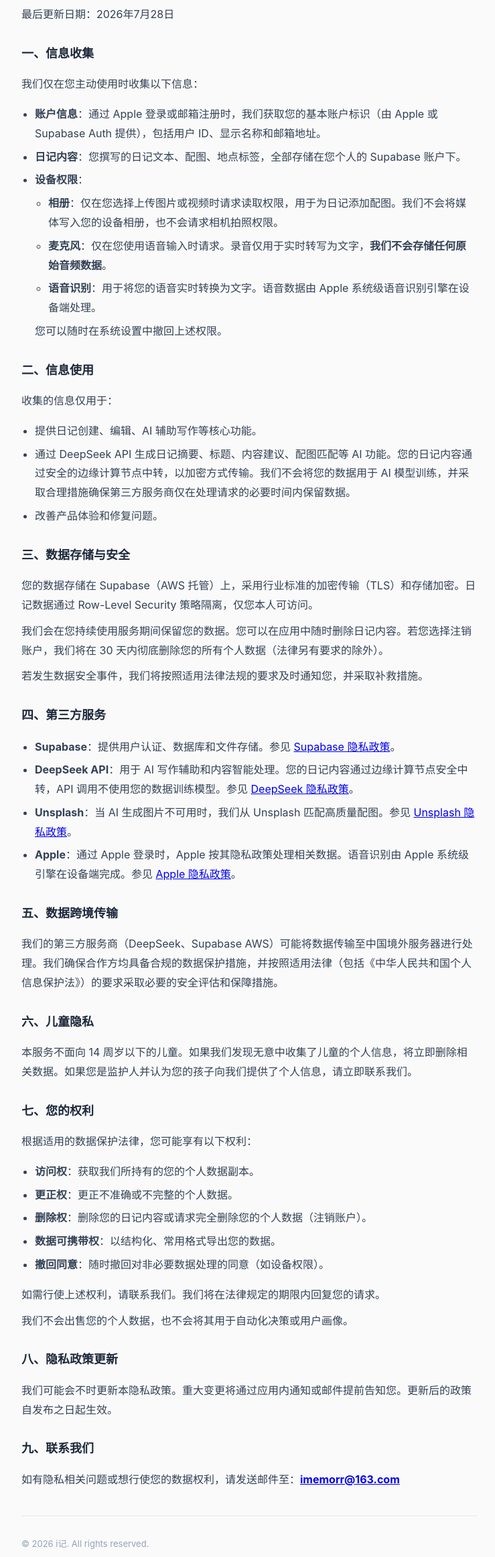
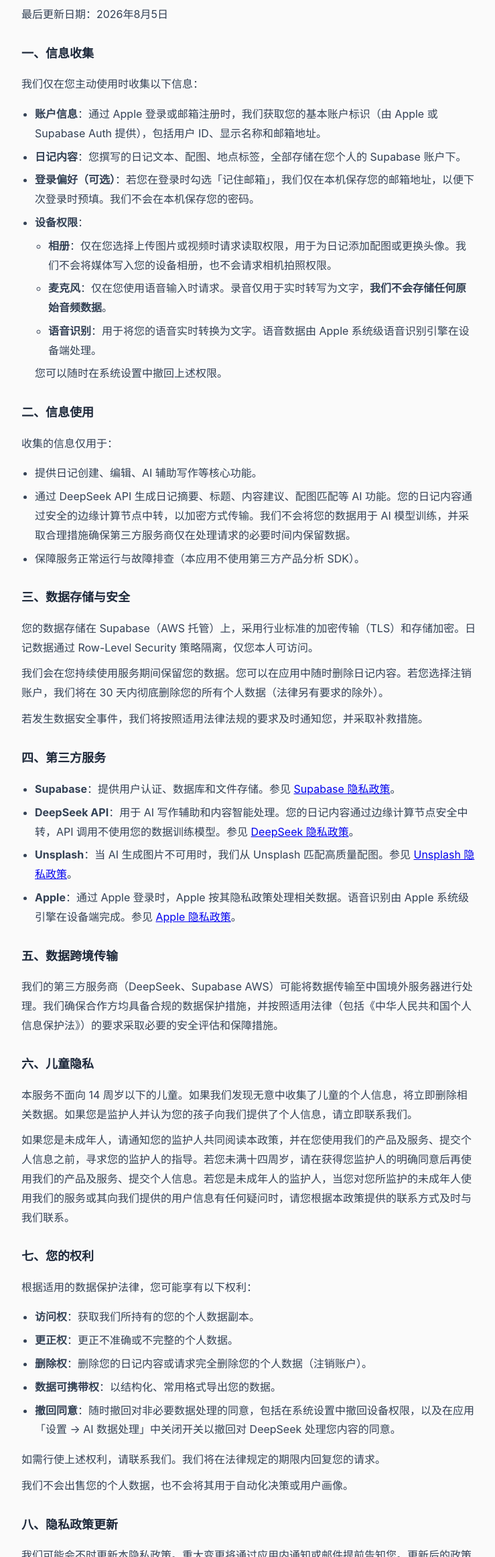
Before and after one commit to Miaaaim/iji-support, a plain HTML site: page privacy.html in a window 1280 px wide and 2400 px high. Shown: the part 75-2400 px from the top of the page at 67% size, without its empty margins (268-1007 px from the left). Drawn offline with Linux system fonts and the light colour scheme.

Commit message:
Update privacy policy for consent, email-only remember, and minors.

```diff
--- a/privacy.html
+++ b/privacy.html
@@ -70,21 +70,22 @@
 </head>
 <body>
   <div class="header">
-    <a href="index.html" class="back-btn" aria-label="返回">←</a>
+    <a href="#" onclick="history.back(); return false;" class="back-btn" aria-label="返回">←</a>
     <h1>i记 隐私政策</h1>
     <span class="header-spacer"></span>
   </div>
   <div class="scroll-content">
-  <p>最后更新日期：2026年7月28日</p>
+  <p>最后更新日期：2026年8月5日</p>
 
   <h2>一、信息收集</h2>
   <p>我们仅在您主动使用时收集以下信息：</p>
   <ul>
     <li><strong>账户信息</strong>：通过 Apple 登录或邮箱注册时，我们获取您的基本账户标识（由 Apple 或 Supabase Auth 提供），包括用户 ID、显示名称和邮箱地址。</li>
     <li><strong>日记内容</strong>：您撰写的日记文本、配图、地点标签，全部存储在您个人的 Supabase 账户下。</li>
+    <li><strong>登录偏好（可选）</strong>：若您在登录时勾选「记住邮箱」，我们仅在本机保存您的邮箱地址，以便下次登录时预填。我们不会在本机保存您的密码。</li>
     <li><strong>设备权限</strong>：
       <ul>
-        <li><strong>相册</strong>：仅在您选择上传图片或视频时请求读取权限，用于为日记添加配图。我们不会将媒体写入您的设备相册，也不会请求相机拍照权限。</li>
+        <li><strong>相册</strong>：仅在您选择上传图片或视频时请求读取权限，用于为日记添加配图或更换头像。我们不会将媒体写入您的设备相册，也不会请求相机拍照权限。</li>
         <li><strong>麦克风</strong>：仅在您使用语音输入时请求。录音仅用于实时转写为文字，<strong>我们不会存储任何原始音频数据</strong>。</li>
         <li><strong>语音识别</strong>：用于将您的语音实时转换为文字。语音数据由 Apple 系统级语音识别引擎在设备端处理。</li>
       </ul>
@@ -97,7 +98,7 @@
   <ul>
     <li>提供日记创建、编辑、AI 辅助写作等核心功能。</li>
     <li>通过 DeepSeek API 生成日记摘要、标题、内容建议、配图匹配等 AI 功能。您的日记内容通过安全的边缘计算节点中转，以加密方式传输。我们不会将您的数据用于 AI 模型训练，并采取合理措施确保第三方服务商仅在处理请求的必要时间内保留数据。</li>
-    <li>改善产品体验和修复问题。</li>
+    <li>保障服务正常运行与故障排查（本应用不使用第三方产品分析 SDK）。</li>
   </ul>
 
   <h2>三、数据存储与安全</h2>
@@ -118,6 +119,7 @@
 
   <h2>六、儿童隐私</h2>
   <p>本服务不面向 14 周岁以下的儿童。如果我们发现无意中收集了儿童的个人信息，将立即删除相关数据。如果您是监护人并认为您的孩子向我们提供了个人信息，请立即联系我们。</p>
+  <p>如果您是未成年人，请通知您的监护人共同阅读本政策，并在您使用我们的产品及服务、提交个人信息之前，寻求您的监护人的指导。若您未满十四周岁，请在获得您监护人的明确同意后再使用我们的产品及服务、提交个人信息。若您是未成年人的监护人，当您对您所监护的未成年人使用我们的服务或其向我们提供的用户信息有任何疑问时，请您根据本政策提供的联系方式及时与我们联系。</p>
 
   <h2>七、您的权利</h2>
   <p>根据适用的数据保护法律，您可能享有以下权利：</p>
@@ -126,7 +128,7 @@
     <li><strong>更正权</strong>：更正不准确或不完整的个人数据。</li>
     <li><strong>删除权</strong>：删除您的日记内容或请求完全删除您的个人数据（注销账户）。</li>
     <li><strong>数据可携带权</strong>：以结构化、常用格式导出您的数据。</li>
-    <li><strong>撤回同意</strong>：随时撤回对非必要数据处理的同意（如设备权限）。</li>
+    <li><strong>撤回同意</strong>：随时撤回对非必要数据处理的同意，包括在系统设置中撤回设备权限，以及在应用「设置 → AI 数据处理」中关闭开关以撤回对 DeepSeek 处理您内容的同意。</li>
   </ul>
   <p>如需行使上述权利，请联系我们。我们将在法律规定的期限内回复您的请求。</p>
   <p>我们不会出售您的个人数据，也不会将其用于自动化决策或用户画像。</p>
```
